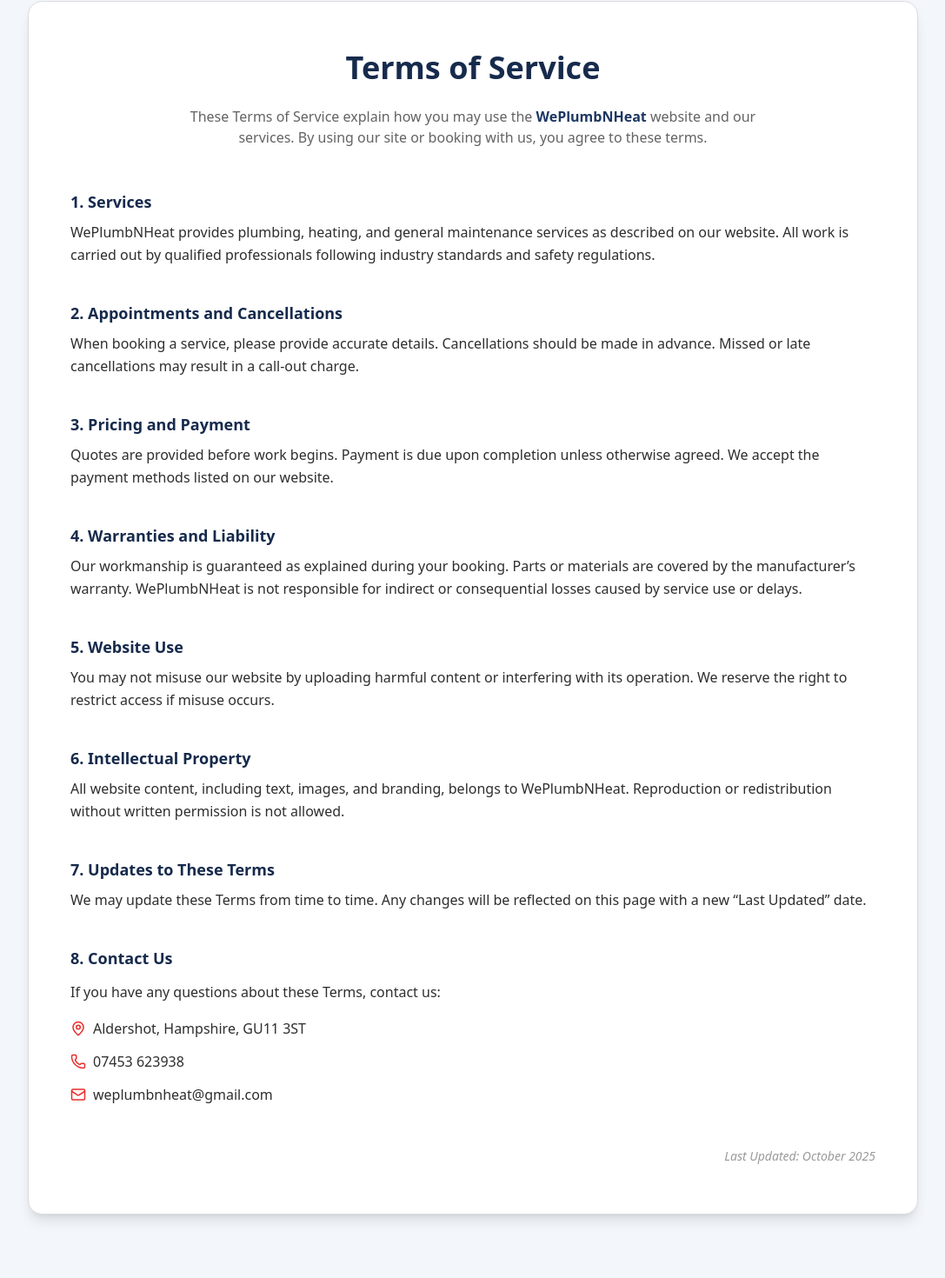
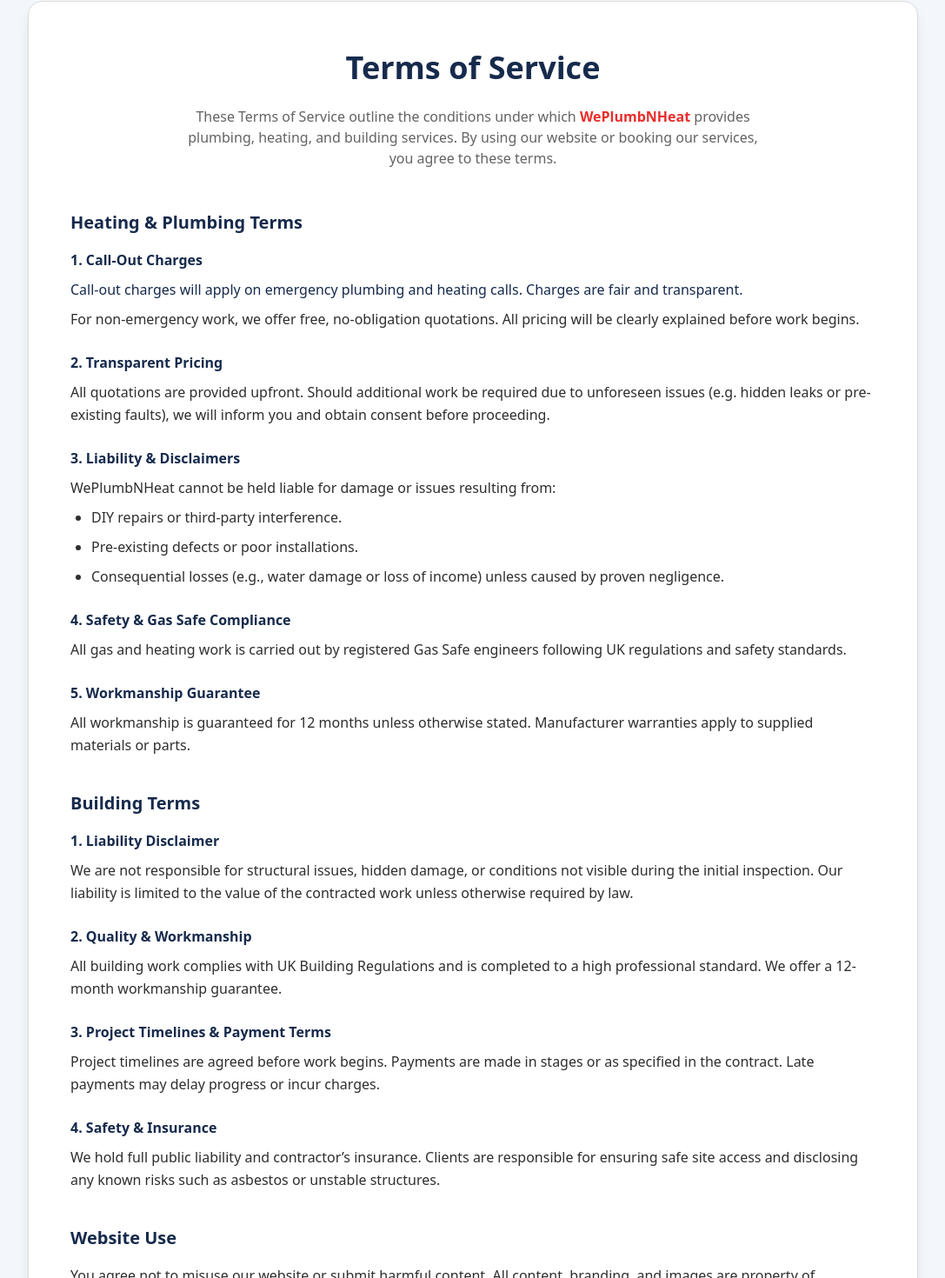
Before and after one commit to Rujenmrj/plumbnheat, a React (Vite) app: page /terms-of-service in a window 1280 px wide. Shown: the part 159-1629 px from the top of the page at 87% size, without its empty margins (96-1183 px from the left). Built offline with nearby package versions, Linux system fonts and the light colour scheme.

Commit message:
edited term of service

```diff
--- a/src/pages/term-of-service/index.jsx
+++ b/src/pages/term-of-service/index.jsx
@@ -10,107 +10,148 @@
           Terms of Service
         </h1>
 
-        {/* Intro Paragraph */}
+        {/* Intro */}
         <p className="text-center text-gray-500 mb-12 max-w-2xl mx-auto">
-          These Terms of Service explain how you may use the{" "}
-          <span className="text-primary-500 font-semibold">WePlumbNHeat</span>{" "}
-          website and our services. By using our site or booking with us, you
-          agree to these terms.
+          These Terms of Service outline the conditions under which{" "}
+          <span className="text-secondary-500 font-semibold">WePlumbNHeat</span>{" "}
+          provides plumbing, heating, and building services. By using our
+          website or booking our services, you agree to these terms.
         </p>
 
-        {/* Main Content */}
         <div className="space-y-10 text-gray-700 leading-relaxed">
-          {/* 1. Services */}
+          {/* Heating & Plumbing Terms */}
           <div>
-            <h2 className="font-semibold text-lg mb-2 text-primary-600">
-              1. Services
+            <h2 className="text-xl font-bold text-primary-600 mb-4">
+              Heating & Plumbing Terms
             </h2>
+
+            {/* Call-Out Charges */}
+            <h3 className="font-semibold mb-2 text-primary-600">
+              1. Call-Out Charges
+            </h3>
+            <p className="font-medium text-primary-600">
+              Call-out charges will apply on emergency plumbing and heating
+              calls. Charges are fair and transparent.
+            </p>
+            <p className="mt-2">
+              For non-emergency work, we offer free, no-obligation quotations.
+              All pricing will be clearly explained before work begins.
+            </p>
+
+            {/* Transparent Pricing */}
+            <h3 className="font-semibold mt-6 mb-2 text-primary-600">
+              2. Transparent Pricing
+            </h3>
             <p>
-              WePlumbNHeat provides plumbing, heating, and general maintenance
-              services as described on our website. All work is carried out by
-              qualified professionals following industry standards and safety
-              regulations.
+              All quotations are provided upfront. Should additional work be
+              required due to unforeseen issues (e.g. hidden leaks or
+              pre-existing faults), we will inform you and obtain consent before
+              proceeding.
+            </p>
+
+            {/* Liability */}
+            <h3 className="font-semibold mt-6 mb-2 text-primary-600">
+              3. Liability & Disclaimers
+            </h3>
+            <p>
+              WePlumbNHeat cannot be held liable for damage or issues resulting
+              from:
+            </p>
+            <ul className="list-disc pl-6 mt-2 space-y-2">
+              <li>DIY repairs or third-party interference.</li>
+              <li>Pre-existing defects or poor installations.</li>
+              <li>
+                Consequential losses (e.g., water damage or loss of income)
+                unless caused by proven negligence.
+              </li>
+            </ul>
+
+            {/* Safety & Compliance */}
+            <h3 className="font-semibold mt-6 mb-2 text-primary-600">
+              4. Safety & Gas Safe Compliance
+            </h3>
+            <p>
+              All gas and heating work is carried out by registered Gas Safe
+              engineers following UK regulations and safety standards.
+            </p>
+
+            {/* Workmanship Guarantee */}
+            <h3 className="font-semibold mt-6 mb-2 text-primary-600">
+              5. Workmanship Guarantee
+            </h3>
+            <p>
+              All workmanship is guaranteed for 12 months unless otherwise
+              stated. Manufacturer warranties apply to supplied materials or
+              parts.
             </p>
           </div>
 
-          {/* 2. Appointments and Cancellations */}
+          {/* Building Terms */}
           <div>
-            <h2 className="font-semibold text-lg mb-2 text-primary-600">
-              2. Appointments and Cancellations
+            <h2 className="text-xl font-bold text-primary-600 mb-4">
+              Building Terms
             </h2>
+
+            {/* Liability */}
+            <h3 className="font-semibold mb-2 text-primary-600">
+              1. Liability Disclaimer
+            </h3>
             <p>
-              When booking a service, please provide accurate details.
-              Cancellations should be made in advance. Missed or late
-              cancellations may result in a call-out charge.
+              We are not responsible for structural issues, hidden damage, or
+              conditions not visible during the initial inspection. Our
+              liability is limited to the value of the contracted work unless
+              otherwise required by law.
+            </p>
+
+            {/* Quality */}
+            <h3 className="font-semibold mt-6 mb-2 text-primary-600">
+              2. Quality & Workmanship
+            </h3>
+            <p>
+              All building work complies with UK Building Regulations and is
+              completed to a high professional standard. We offer a 12-month
+              workmanship guarantee.
+            </p>
+
+            {/* Timelines & Payments */}
+            <h3 className="font-semibold mt-6 mb-2 text-primary-600">
+              3. Project Timelines & Payment Terms
+            </h3>
+            <p>
+              Project timelines are agreed before work begins. Payments are made
+              in stages or as specified in the contract. Late payments may delay
+              progress or incur charges.
+            </p>
+
+            {/* Safety & Insurance */}
+            <h3 className="font-semibold mt-6 mb-2 text-primary-600">
+              4. Safety & Insurance
+            </h3>
+            <p>
+              We hold full public liability and contractor’s insurance. Clients
+              are responsible for ensuring safe site access and disclosing any
+              known risks such as asbestos or unstable structures.
             </p>
           </div>
 
-          {/* 3. Pricing and Payment */}
+          {/* Website Use */}
           <div>
-            <h2 className="font-semibold text-lg mb-2 text-primary-600">
-              3. Pricing and Payment
+            <h2 className="text-xl font-bold text-primary-600 mb-4">
+              Website Use
             </h2>
             <p>
-              Quotes are provided before work begins. Payment is due upon
-              completion unless otherwise agreed. We accept the payment methods
-              listed on our website.
+              You agree not to misuse our website or submit harmful content. All
+              content, branding, and images are property of WePlumbNHeat and may
+              not be copied or reused without permission.
             </p>
           </div>
 
-          {/* 4. Warranties and Liability */}
+          {/* Contact */}
           <div>
-            <h2 className="font-semibold text-lg mb-2 text-primary-600">
-              4. Warranties and Liability
+            <h2 className="text-xl font-bold text-primary-600 mb-3">
+              Contact Us
             </h2>
-            <p>
-              Our workmanship is guaranteed as explained during your booking.
-              Parts or materials are covered by the manufacturer’s warranty.
-              WePlumbNHeat is not responsible for indirect or consequential
-              losses caused by service use or delays.
-            </p>
-          </div>
-
-          {/* 5. Website Use */}
-          <div>
-            <h2 className="font-semibold text-lg mb-2 text-primary-600">
-              5. Website Use
-            </h2>
-            <p>
-              You may not misuse our website by uploading harmful content or
-              interfering with its operation. We reserve the right to restrict
-              access if misuse occurs.
-            </p>
-          </div>
-
-          {/* 6. Intellectual Property */}
-          <div>
-            <h2 className="font-semibold text-lg mb-2 text-primary-600">
-              6. Intellectual Property
-            </h2>
-            <p>
-              All website content, including text, images, and branding, belongs
-              to WePlumbNHeat. Reproduction or redistribution without written
-              permission is not allowed.
-            </p>
-          </div>
-
-          {/* 7. Updates */}
-          <div>
-            <h2 className="font-semibold text-lg mb-2 text-primary-600">
-              7. Updates to These Terms
-            </h2>
-            <p>
-              We may update these Terms from time to time. Any changes will be
-              reflected on this page with a new “Last Updated” date.
-            </p>
-          </div>
-
-          {/* 8. Contact Section */}
-          <div>
-            <h2 className="font-semibold text-lg mb-3 text-primary-600">
-              8. Contact Us
-            </h2>
-            <p>If you have any questions about these Terms, contact us:</p>
+            <p>If you have questions about these Terms, contact us:</p>
 
             <ul className="mt-4 space-y-3 text-gray-700">
               <li className="flex items-center gap-2">
@@ -129,7 +170,6 @@
           </div>
         </div>
 
-        {/* Footer Note */}
         <p className="text-sm text-gray-400 mt-12 text-right italic">
           Last Updated: October 2025
         </p>
```
